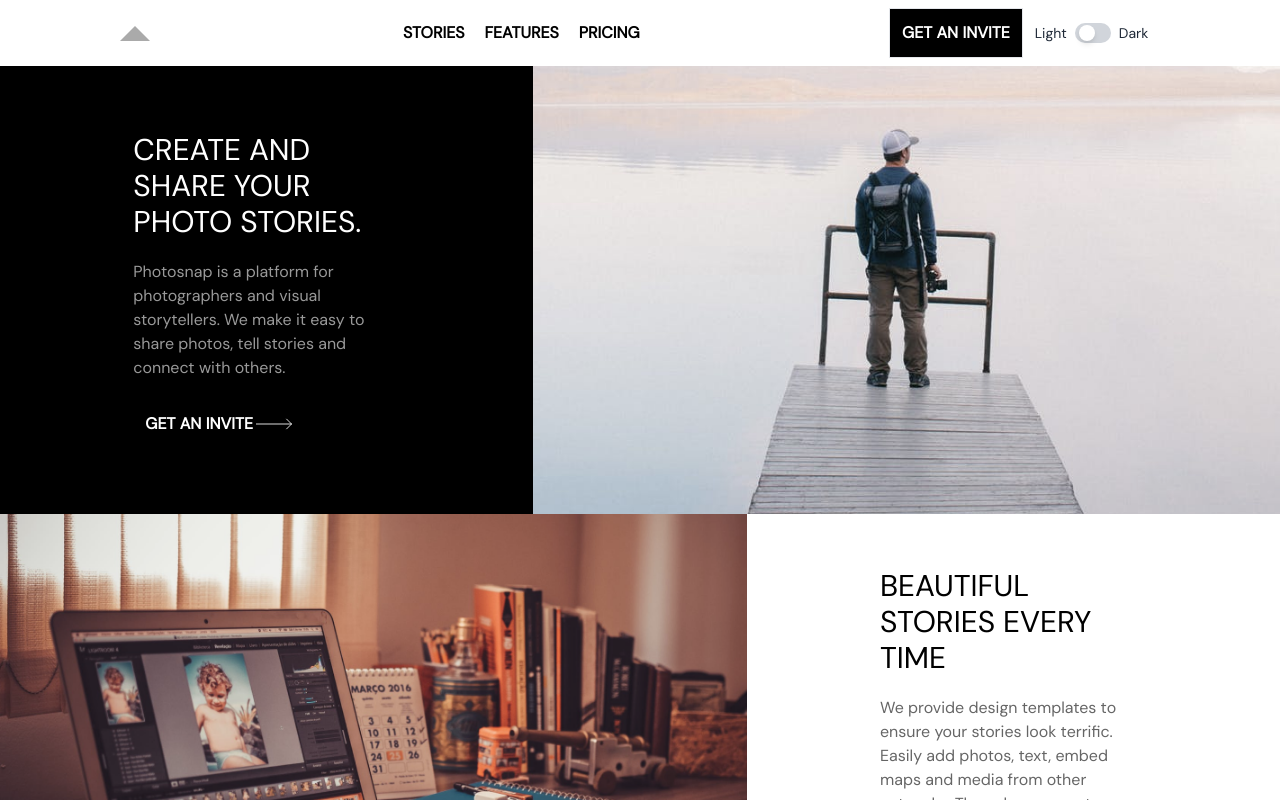
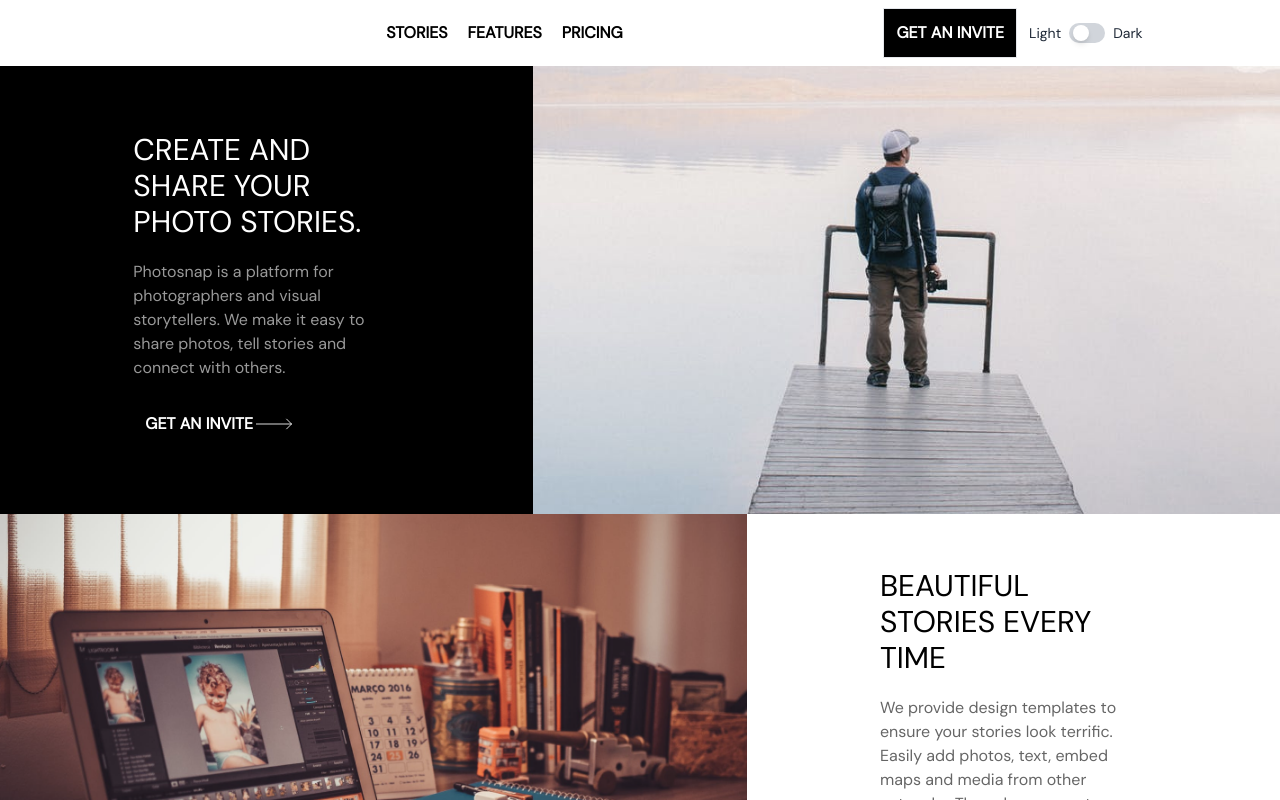
Before and after one commit to homfarnam/photosnap, a Next.js app: page / in a window 1280 px wide. Shown: the top 800 px of the page. Built offline with nearby package versions, Linux system fonts and the light colour scheme.

Commit message:
feat: Change logo

```diff
--- a/components/Logo/Logo.tsx
+++ b/components/Logo/Logo.tsx
@@ -1,27 +1,19 @@
 import Image from "next/image"
 import * as React from "react"
-import styled from "styled-components"
 
 interface LogoProps {
   theme?: string
 }
 
-const TriangleLogo = styled.div`
-  border-left: 15px solid transparent;
-  border-right: 15px solid transparent;
-  border-bottom: 15px solid #aaa;
-`
-
 const Logo: React.FC<LogoProps> = ({ theme = "black" }) => {
   return (
     <>
-      <TriangleLogo className="mr-1" />
       <div className="relative z-20 w-[142px]">
         {theme == "black" ? (
-          <Image src="/PHOTOSNAP.svg" layout="responsive" width="142" height="16" />
+          <Image src="/full-logo.svg" layout="responsive" width="142" height="16" />
         ) : (
           theme == "white" && (
-            <Image src="/PHOTOSNAP-white.svg" layout="responsive" width="142" height="16" />
+            <Image src="/full-white-logo.svg" layout="responsive" width="142" height="16" />
           )
         )}
       </div>
```
